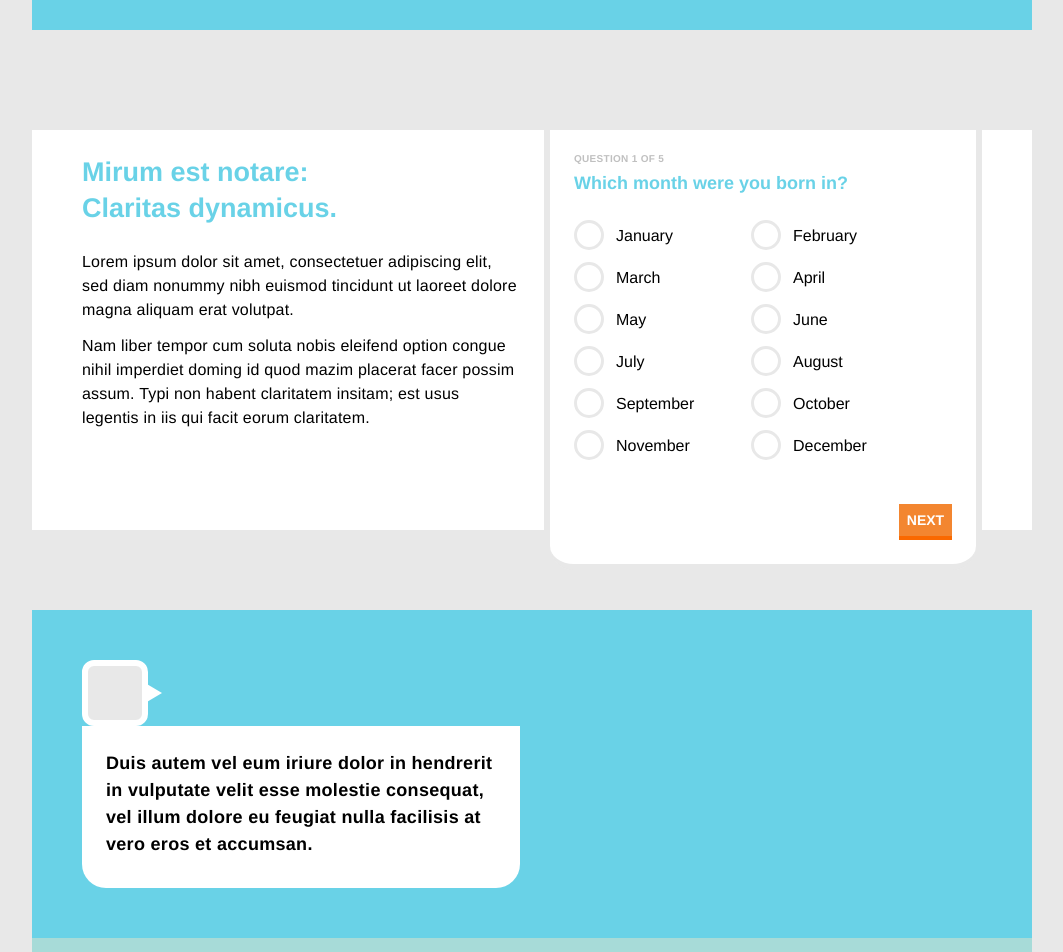
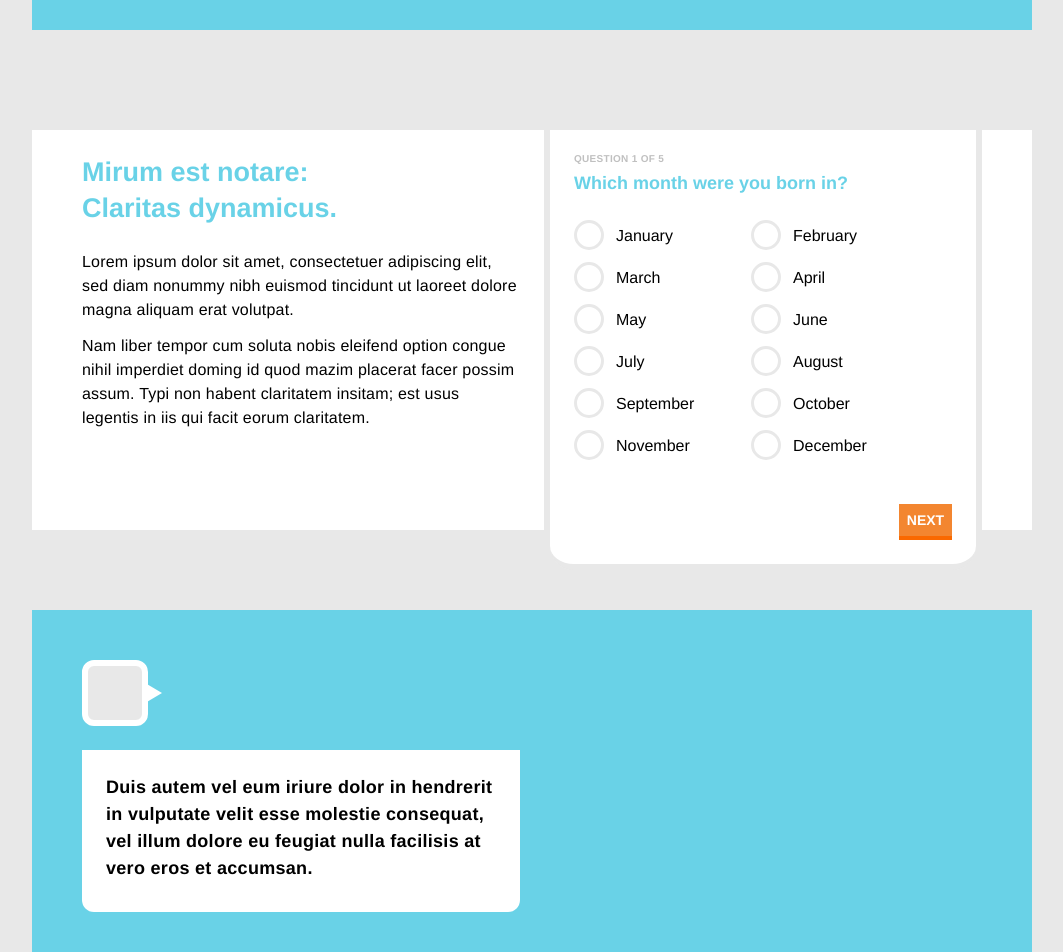
Before and after one commit to zaidesche/Quiz, a plain HTML site: page index.html in a window 1280 px wide. Shown: the top 952 px of the page, without its empty margins (108-1171 px from the left). Drawn offline with nearby package versions, Linux system fonts and the light colour scheme.

Commit message:
style quote

```diff
--- a/main.css
+++ b/main.css
@@ -269,6 +269,7 @@ header{
     display: inline-block;
     height: 54px;
     width: 54px;
+    margin-bottom: 24px;
     border-radius: 12px;
     background-color: #E8E8E8;
     border: 6px solid white;
@@ -302,7 +303,7 @@ header{
     width: 390px;
     margin-bottom: 24px;
     padding: 24px;
-    border-radius: 0 0 24px 24px;
+    border-radius: 0 0 12px 12px;
     background-color: #ffffff;
     clear: both;
     float: left;
```
